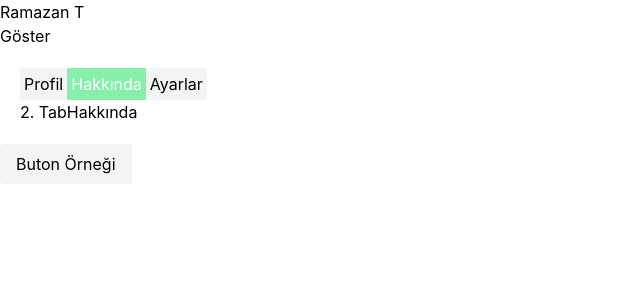
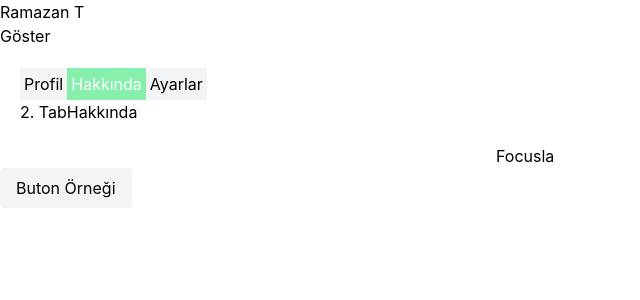
Before and after one commit to ramazantuf/react-examples, a React (Create React App) app in the folder sari/: page / in a window 1280 px wide. Shown: the top 300 px of the page, without its empty margins (0-640 px from the left). Built offline with nearby package versions, Linux system fonts and the light colour scheme.

Commit message:
useRef ForwardRef

```diff
--- a/sari/src/App.js
+++ b/sari/src/App.js
@@ -4,10 +4,21 @@ import './index.css';
 import Button from './components/Button';
 import Tab from './components/Tab';
 import Test from './components/Test';
-import { useState } from 'react';
+import { useState,useRef,forwardRef } from 'react';
+{/**forward Ref */}
+function Input(props,ref){
+  return <input ref={ref} type="text" {...props}/>
+}
+
+Input = forwardRef(Input)
 
 function App() {
   const [show, setShow] = useState(false)
+  const inputRef = useRef()
+
+  const focusInput = ()=>{
+    inputRef.current.focus()
+  }
   return (
     <>
       <h1>Ramazan T</h1>
@@ -23,6 +34,10 @@ function App() {
           <Tab.Panel title="Ayarlar">3. Tab</Tab.Panel>
         </Tab>
         </div>
+        {/* useRef */}
+        <input type="text" ref={inputRef}/>
+        <Input ref={inputRef}/>
+        <button onClick={focusInput}>Focusla</button>
       <Button text="Buton Örneği" variant="success"/>
     </>
   );
```
